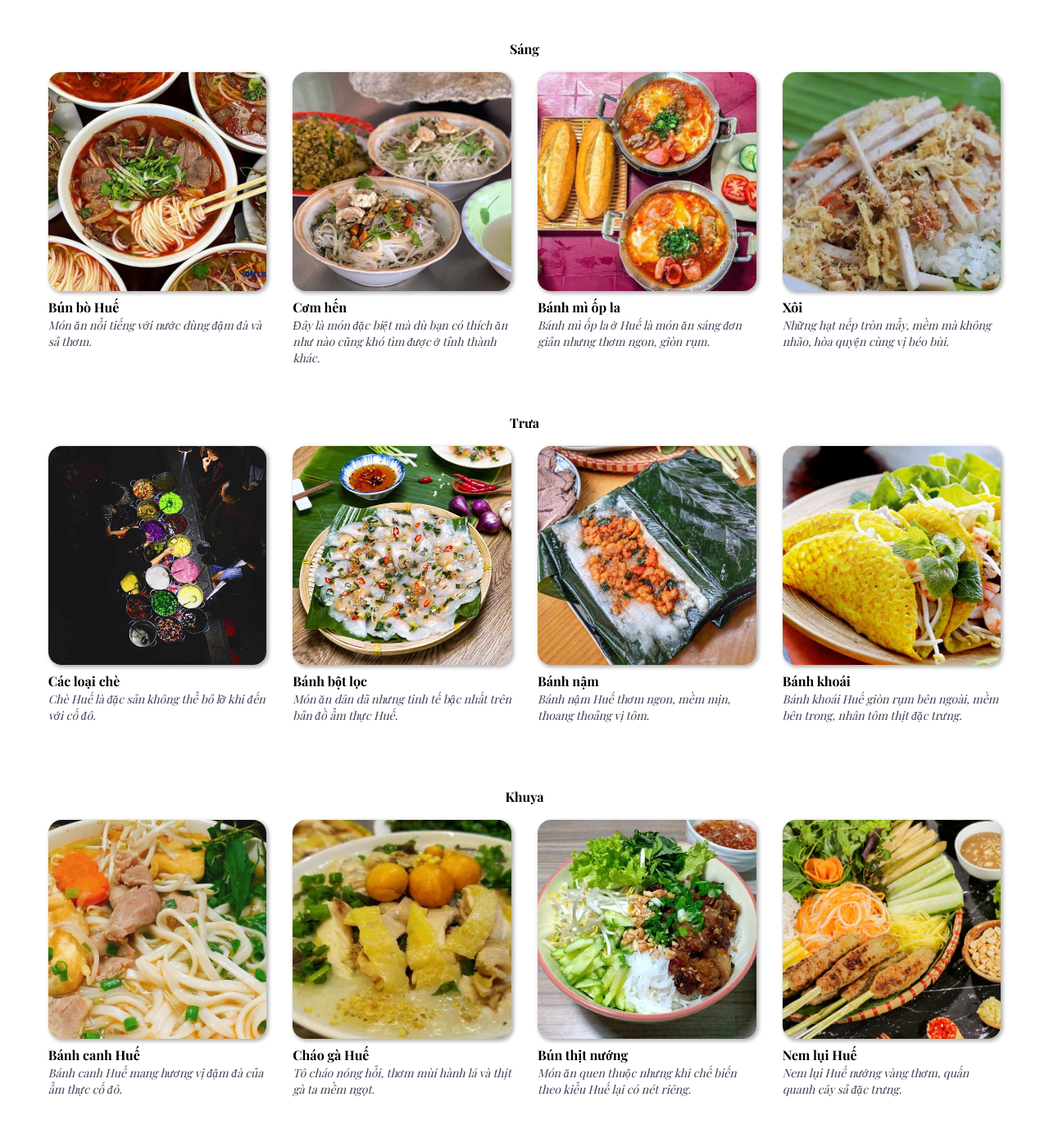
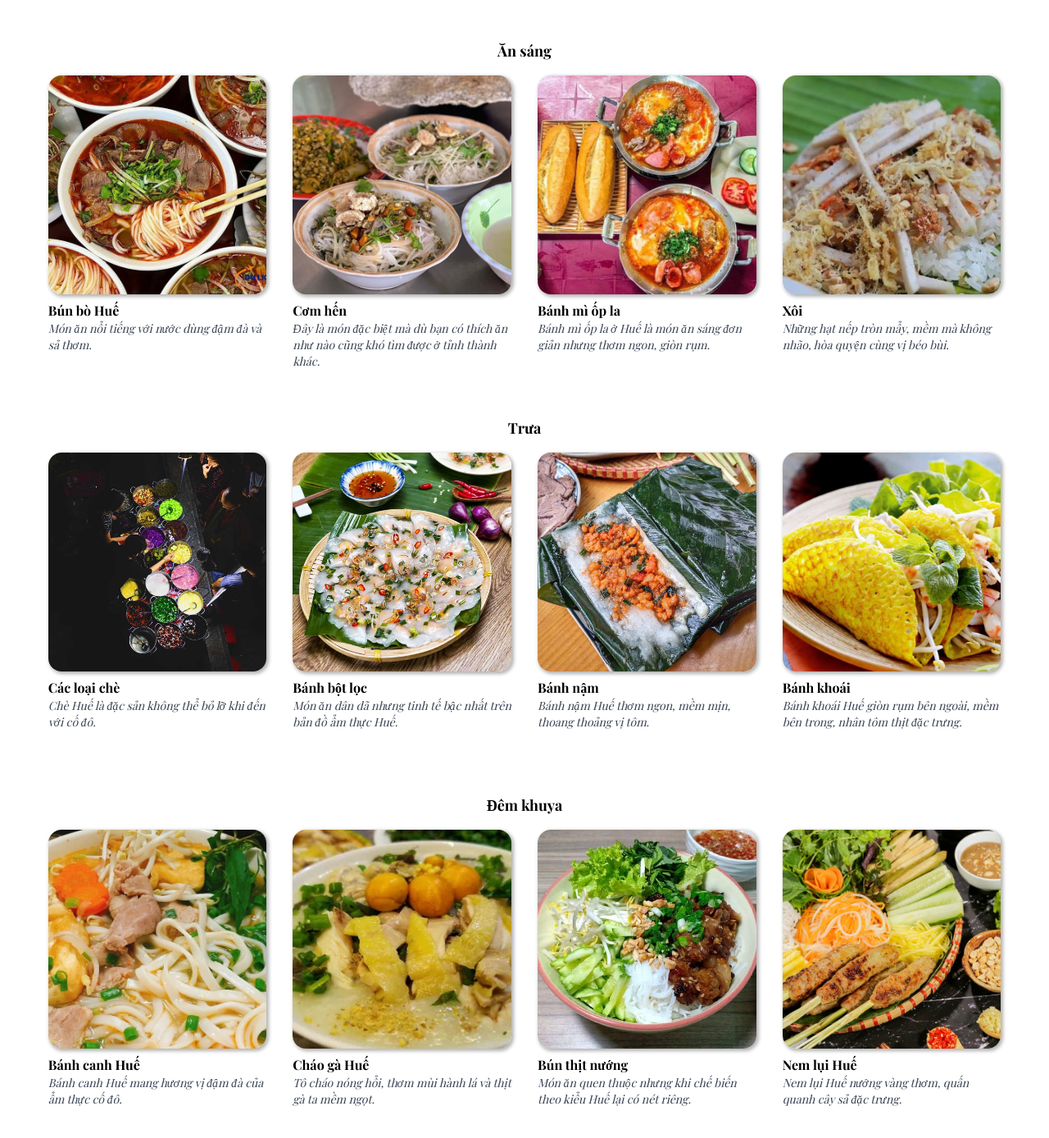
Before and after one commit to nhathuynguyen19/spit-front-end-2025, a Next.js app in the folder client/: page /am-thuc in a window 1280 px wide. Shown: the top 1388 px of the page at 82% size. Built offline with nearby package versions, Linux system fonts and the light colour scheme.

Commit message:
sua 1 chut

```diff
--- a/client/src/app/am-thuc/page.tsx
+++ b/client/src/app/am-thuc/page.tsx
@@ -66,7 +66,6 @@ const amThucDict = [
 ];
 
 export default function AmThuc() {
-
   return (
     <section
       id="am-thuc"
@@ -75,11 +74,11 @@ export default function AmThuc() {
       {/* Danh sách món ăn */}
       <div className="w-full h-fit">
         <div className="h-fit">
-          <h2 className="text-black ml-4 font-bold cursor-pointer md:hidden">
-            Sáng &rsaquo;
+          <h2 className="text-black ml-4 font-bold cursor-pointer md:hidden hover:underline w-fit">
+            Ăn sáng &rsaquo;
           </h2>
-          <h2 className="text-black font-bold cursor-pointer md:block text-center hidden">
-            Sáng
+          <h2 className="text-black font-bold cursor-pointer md:block text-center hidden text-lg">
+            Ăn sáng
           </h2>
           <div className="w-[200%] aspect-[16/5] flex md:w-[100%] md:h-fit md:justify-center">
             <CardMonAn
@@ -105,10 +104,10 @@ export default function AmThuc() {
           </div>
         </div>
         <div className="h-fit">
-          <h2 className="text-black ml-4 font-bold cursor-pointer md:hidden">
+          <h2 className="text-black ml-4 font-bold cursor-pointer md:hidden hover:underline w-fit">
             Trưa &rsaquo;
           </h2>
-          <h2 className="text-black font-bold cursor-pointer md:block text-center hidden">
+          <h2 className="text-black font-bold cursor-pointer md:block text-center hidden text-lg">
             Trưa
           </h2>
           <div className="w-[200%] aspect-[16/5] flex md:w-[100%] md:h-fit md:justify-center">
@@ -135,11 +134,11 @@ export default function AmThuc() {
           </div>
         </div>
         <div className="h-fit">
-          <h2 className="text-black ml-4 font-bold cursor-pointer md:hidden">
-            Khuya &rsaquo;
+          <h2 className="text-black ml-4 font-bold cursor-pointer md:hidden hover:underline w-fit">
+            Đêm khuya &rsaquo;
           </h2>
-          <h2 className="text-black font-bold cursor-pointer md:block text-center hidden">
-            Khuya
+          <h2 className="text-black font-bold cursor-pointer md:block text-center hidden text-lg">
+            Đêm khuya
           </h2>
           <div className="w-[200%] aspect-[16/5] flex md:w-[100%] md:h-fit md:justify-center">
             <CardMonAn
--- a/client/src/app/components/Button.tsx
+++ b/client/src/app/components/Button.tsx
@@ -32,7 +32,7 @@ const Button = ({ children, idName = "", onClick, isOpen }: ButtonProps) => {
   return (
     <button
       style={{
-        textShadow: isOpen || isSm ? "2px 2px 4px rgba(0,0,0,0.7)" : "none",
+        textShadow: isOpen || isSm ? "1px 1px 6px rgba(0,0,0,1)" : "none",
         touchAction: "manipulation",
       }}
       className={`sm:hover:text-[#F8B55F] hover:scale-110 transition-transform transition-shadow sm:text-white font-playfair font-bold tracking-widest p-2 z-100 ${
--- a/client/src/app/components/CardMonAn.tsx
+++ b/client/src/app/components/CardMonAn.tsx
@@ -9,13 +9,15 @@ type CardMonAnProps = {
 function CardMonAn({ src, title, des }: CardMonAnProps) {
   return (
     <div className="image-card h-full m-4 aspect-[1/1.5] transition-transform duration-300 ease-in-out cursor-pointer md:h-[100%]">
-      <div className="w-full aspect-square relative overflow-hidden rounded-2xl shadow-[2px_2px_4px_1px_rgba(0,0,0,0.3)]">
+      <div className="overflow-hidden w-full aspect-square relative rounded-2xl shadow-[2px_2px_4px_1px_rgba(0,0,0,0.3)]">
         <img src={src} alt={title} className="h-full object-cover" />
 
         <div className="overlayImage opacity-0 transition-opacity duration-300"></div>
       </div>
-      <p className="text-black text-md font-bold cursor-text mt-2">{title}</p>
-      <p className="text-gray-700 text-[10px] lg:text-sm cursor-text italic">
+      <p className="text-black text-md font-bold cursor-pointer mt-2 text-center md:text-left hover:underline w-fit mx-auto md:mx-0">
+        {title}
+      </p>
+      <p className="text-gray-700 text-[10px] lg:text-sm cursor-text text-center md:text-left italic">
         {des}
       </p>
     </div>
--- a/client/src/app/components/CraftCard.tsx
+++ b/client/src/app/components/CraftCard.tsx
@@ -15,12 +15,13 @@ export default function CraftCard({
 }: CraftCardProps) {
   return (
     <article
-      className={`cursor-pointer relative border-4 transition-transform duration-300 ease-in-out shadow-2xl hover:shadow-[0_0_20px_rgba(255,255,255,0.6)] rounded-lg overflow-hidden hover:scale-105 ${wrapperClass}`}
+      className={`overflow-hidden image-card cursor-pointer relative transition-transform duration-600 ease-out shadow-2xl hover:shadow-[0_0_8px_rgba(255,255,255,0.6)] rounded-2xl hover:scale-105 ${wrapperClass}`}
     >
       <img src={image} alt={title} className={imgClassName} />
       <div
         className={`absolute bg-gradient-to-t from-black/80 to-transparent w-full bottom-0 ${overlayClass}`}
       ></div>
+      <div className="overlayImage opacity-0 transition-opacity duration-300"></div>
       <p className="absolute font-playfair font- text-[9px] sm:text-[10px] md:text-[10px] italic text-gray-200 bottom-0 left-0 m-2">
         {title}
       </p>
--- a/client/src/app/components/NavBar.tsx
+++ b/client/src/app/components/NavBar.tsx
@@ -16,15 +16,19 @@ const NavBar = () => {
     >
       {/* Mobile menu toggle */}
       <button
-        className="absolute left-4 sm:hidden hover:bg-[#3D365C] hover:scale-110 transition-transform rounded-sm p-1 text-white hover:text-[#F8B55F] transition-colors duration-200 ease-in-out"
+        className={`absolute left-4 sm:hidden hover:bg-[#3D365C] hover:scale-110 transition-transform text-black hover:text-[#F8B55F] rounded-md p-1 transition-colors duration-1000 ease-out ${isOpen ? "":""}`}
         onClick={() => setIsOpen(!isOpen)}
       >
-        {isOpen ? <X className="w-6 h-6" /> : <Menu className="w-6 h-6" />}
+        {isOpen ? (
+          <X className="w-6 h-6 text-white bg-[#3D365C] hover:text-[#F8B55F] transition-transform transition-colors duration-1000 ease-out" />
+        ) : (
+          <Menu className="w-6 h-6" />
+        )}
       </button>
 
       {/* Menu items - Centered on desktop */}
       <div className="hidden z-100 sm:flex space-x-4 text-white text-sm sm:text-[12px] lg:text-base tracking-wide">
-        <Button idName="trang-chu">Trang Chủ</Button>
+        <Button idName="trang-chu">Ngọ Môn</Button>
         <Button idName="lang-nghe">Làng Nghề</Button>
         <Button idName="am-thuc">Ẩm Thực</Button>
         <Button>Nghệ Thuật</Button>
@@ -46,7 +50,7 @@ const NavBar = () => {
             onClick={() => setIsOpen(false)}
             isOpen={isOpen}
           >
-            Trang Chủ
+            Ngọ Môn
           </Button>
           <Button
             idName="lang-nghe"
--- a/client/src/app/components/ProgressTimeline.tsx
+++ b/client/src/app/components/ProgressTimeline.tsx
@@ -131,10 +131,10 @@ export default function ProgressTimeline() {
     <div className="h-full">
       {selectedEvent && (
         <div className="text-center w-full h-[80%]">
-          <p className="text-lg font-playfair italic text-foreground">
+          <p className="text-sm md:text-lg font-playfair italic text-foreground">
             {selectedEvent.title}
           </p>
-          <p className="text-lg text-[#3D365C] font-greatvibes font-bold">
+          <p className="text-sm md:text-md text-[#3D365C] font-greatvibes font-bold">
             {selectedEvent.location}
           </p>
           <p className="text-sm text-[#3D365C] font-playfair italic font-bold">
--- a/client/src/app/globals.css
+++ b/client/src/app/globals.css
@@ -93,7 +93,7 @@ body {
 }
 
 .image-card:hover img {
-  transform: scale(120%);
+  transform: scale(110%);
 }
 
 .image-card:hover .overlayImage{
--- a/client/src/app/lang-nghe/page.tsx
+++ b/client/src/app/lang-nghe/page.tsx
@@ -13,7 +13,7 @@ const LangNghe = () => {
 
       {/* chinh sua responsive  */}
       {/* container  */}
-      <div className="w-full h-[calc(100%-50px)] lg:flex p-4">
+      <div className="w-full h-[calc(100%-50px)] lg:flex pb-3">
         {/* first-child  */}
         <div className="w-full h-[calc(100%/6*3)] sm:flex sm:h-[50%] lg:h-[100%] lg:w-[40%]">
           {/* second-child  */}
--- a/client/src/app/thu-nghiem/page.tsx
+++ /dev/null
@@ -1,12 +0,0 @@
-import React from "react";
-
-function ThuNghiem() {
-  return (
-    <section className="w-full h-[100vh] bg-yellow-500 sm:flex sm:h-[50vh]">
-      <div className="w-full h-[50%] bg-pink-400 sm:h-[100%]"></div>
-      <div className="w-full h-[50%] bg-red-600"></div>
-    </section>
-  );
-}
-
-export default ThuNghiem;
```
